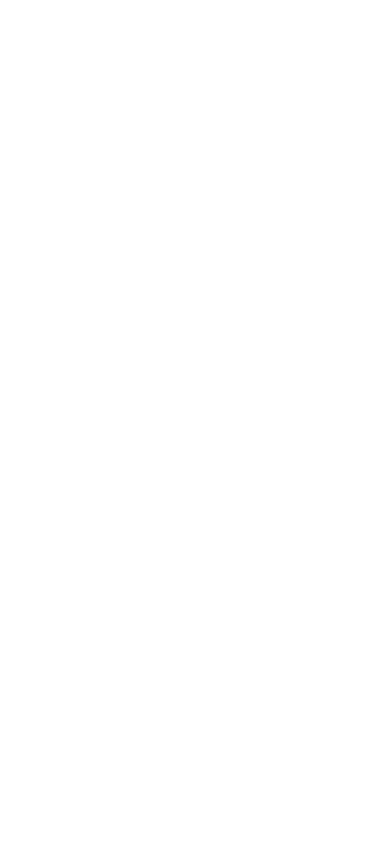
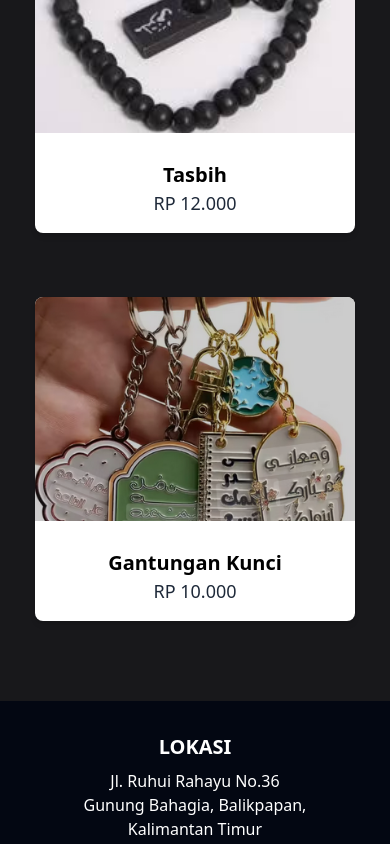
Before and after one commit to Sulthan-eng/Sulthan-Feast-Desweb-Project, a Vue app: page /souvenirs in a window 390 px wide. Shown: the part 1800-2644 px from the top of the page. Before the commit the page ends 1501 px from the top, so only its background shows below. Built offline with nearby package versions, Linux system fonts and the light colour scheme.

Commit message:
Page done + responsive

```diff
--- a/src/pages/SouvenirsGiftsPage.vue
+++ b/src/pages/SouvenirsGiftsPage.vue
@@ -1,11 +1,15 @@
 <script setup lang="ts">
 import Navbar from "@/components/Navbar.vue";
 import SnacksDisplayList from "@/components/SnacksDisplayList.vue";
+import SouvenirsCraftsList from "@/components/SouvenirsCraftsList.vue";
+import Footer from "@/components/Footer.vue";
 </script>
 
 <template>
   <Navbar/>
   <SnacksDisplayList/>
+  <SouvenirsCraftsList/>
+  <Footer/>
 </template>
 
 <style scoped>
```
